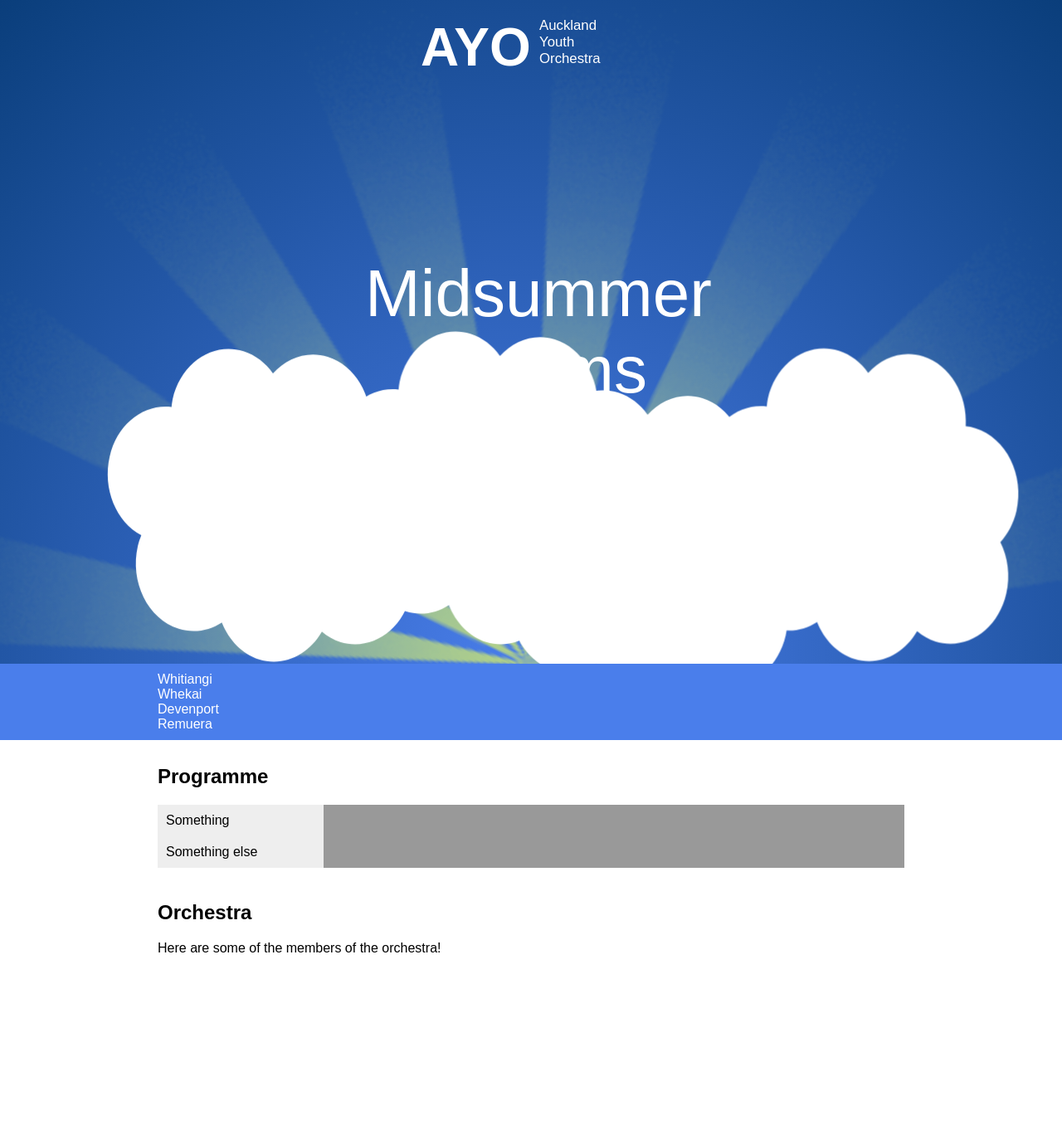
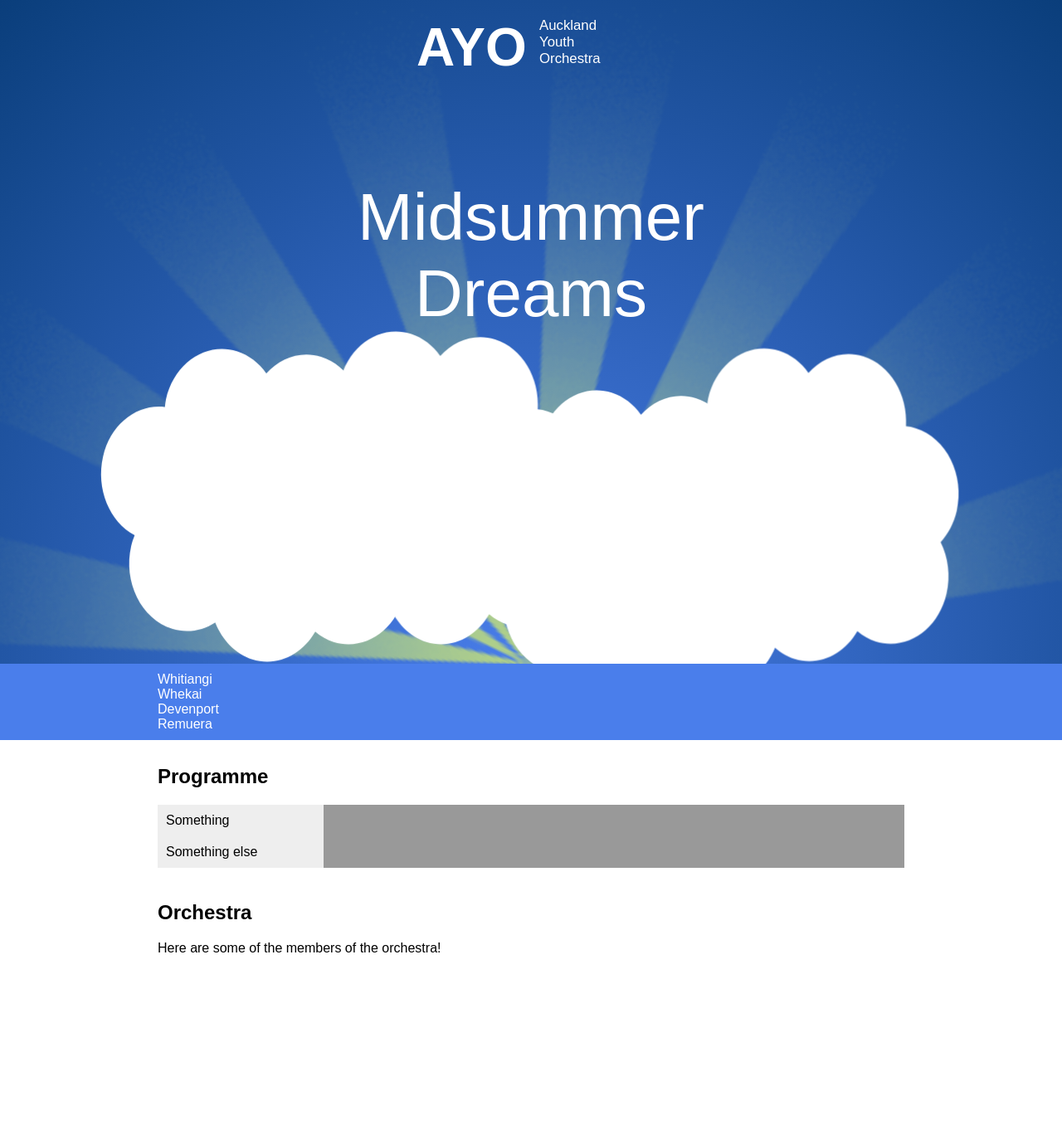
Before and after one commit to LaurenceMcF/AYOWebsite, a PHP site: page /nonapp/index.html in a window 1280 px wide. Shown: the whole page at 83% size. Run offline with PHP 8.4, Linux system fonts and the light colour scheme.

Commit message:
Converted animations to css only

```diff
--- a/files/nonapp/index.css
+++ b/files/nonapp/index.css
@@ -17,32 +17,50 @@ body{
   display:inline-block;
   position:absolute;
   font-weight:bold;
-  /*width:138px;
-  -webkit-animation: logoleft 5s linear infinite;*/
+  right:50%;
+  width:138px;
+  -webkit-animation: logoleft 1s;
+  top:20px;
 }
 
-/*@-webkit-keyframes logoleft {
+@-webkit-keyframes logoleft {
   from { transform: translate(69px); }
   to { transform: translate(0px); }
-}*/
+}
 
 
 #hero .smalllogotext{
   display:inline-block;
   position:absolute;
-  opacity:0;
   font-size:1.05em;
   margin-top:1px;
   margin-left:10px;
+  left:50%;
+  top:20px;
+  -webkit-animation: logoright 1s;
 }
+
+@-webkit-keyframes logoright {
+  from { transform: translate(-69px); opacity:0; }
+  to { transform: translate(0px); opacity:1; }
+}
+
 
 #hero .midsumtext{
   font-size:5em;
-  width:400px;
   position:absolute;
   text-align:center;
   margin:0;
   padding:0;
+  width:100%;
+  -webkit-animation: midsumtext 2s;
+  bottom:50%;
+}
+
+@-webkit-keyframes midsumtext {
+  0% { bottom:0; }
+  50% { bottom:0; }
+  100% { bottom: 50%; }
 }
 
 #hero .rays{
@@ -62,27 +80,28 @@ body{
   background-size: 400px 400px;
   height:400px;
   width:400px;
+  margin-left:-200px;
   position:absolute;
   -webkit-animation: rot 5s linear infinite;
 }
 
 #hero #cloud1{
-  left:10%;
+  left:25%;
   top:415px;
   -webkit-animation-duration: 6s;
 }
 #hero #cloud2{
-  left:30%;
+  left:40%;
   top:385px;
   -webkit-animation-duration: 12s;
 }
 #hero #cloud3{
-  left:45%;
+  left:60%;
   top:450px;
   -webkit-animation-duration: 8s;
 }
 #hero #cloud4{
-  left:65%;
+  left:75%;
   top:400px;
   -webkit-animation-duration: 10s;
 }
--- a/files/nonapp/index.html
+++ b/files/nonapp/index.html
@@ -23,7 +23,7 @@
   <div class="rays"></div>
   <span class="logo">AYO</span>
   <div class="smalllogotext">Auckland<br/>Youth<br/>Orchestra</div>
-  <div class="midsumtext">Midsummer Dreams</div>
+  <div class="midsumtext">Midsummer<br />Dreams</div>
   <div class="cloud" id="cloud1"></div>
   <div class="cloud" id="cloud2"></div>
   <div class="cloud" id="cloud3"></div>
--- a/files/nonapp/index.js
+++ b/files/nonapp/index.js
@@ -9,32 +9,6 @@ $(function(){
     .css("width", $(window).height()*2)
     .css("bottom", 0-$(window).height())
     .css("margin-left", 0-$(window).height());
-
-  //Do the animation of the logos
-  var logoEl = $("#hero .logo");
-  var smalllogoEl = $("#hero .smalllogotext");
-  var mdsumEl = $("#hero .midsumtext");
-
-  var height = $(window).height();
-  var width = $(window).width();
-
-  logoEl.css("left", (width - logoEl.width())/2);
-  logoEl.css("top", 20);
-  mdsumEl.css("left", (width - mdsumEl.width())/2);
-  mdsumEl.css("top", (height - mdsumEl.height()));
-  smalllogoEl.css("left", (width - logoEl.width())/2);
-  smalllogoEl.css("top", 20);
-
-  logoEl.css("transition", "all 1s");
-  mdsumEl.css("transition", "all 1s");
-  smalllogoEl.css("transition", "all 1s");
-
-  mdsumEl.css("top", (height - mdsumEl.height())/2);
-
-  logoEl.css("left", width/2 - logoEl.width());
-  smalllogoEl.css("left", width/2);
-  smalllogoEl.css("opacity", 1);
-
 
   //Programme List javascript
   var wrapEl = $(".wrapper");
```
